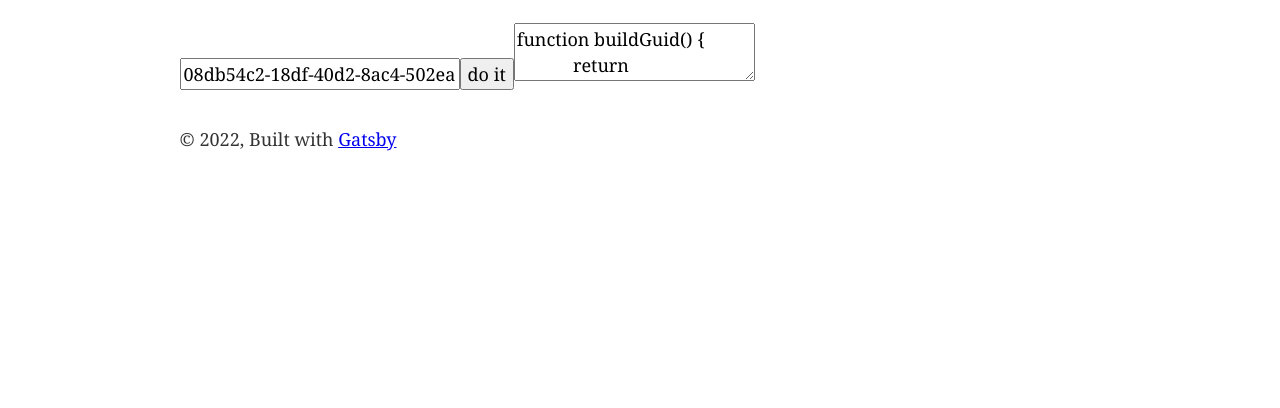
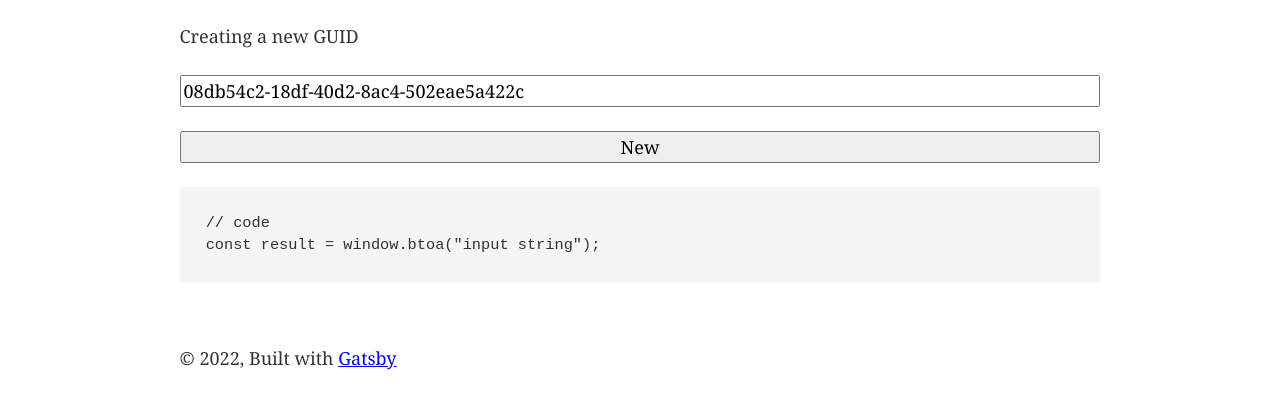
Before and after one commit to MurrayJack/quick-func, a Gatsby site: page /functions/guid in a window 1280 px wide. Shown: the part 100-508 px from the top of the page. Built offline with nearby package versions, Linux system fonts and the light colour scheme; Gatsby itself is replaced by a stand-in of ours.

Commit message:
made the [pages work

```diff
--- /dev/null
+++ b/src/components/code.tsx
@@ -0,0 +1,10 @@
+import * as React from "react"
+
+export const Code = ({ children }) => {
+  return (
+    <pre>
+      {`// code`}
+      {children}
+    </pre>
+  )
+}
--- a/src/pages/functions/guid.js
+++ /dev/null
@@ -1,18 +0,0 @@
-import * as React from "react"
-import Layout from "../../components/layout"
-import Seo from "../../components/seo"
-import loadable from "@loadable/component"
-
-const OtherComponent = loadable(() => import("./guild-code"))
-
-const IndexPage = () => {
-  return (
-    <Layout>
-      <Seo title="Create GUID" />
-
-      <OtherComponent />
-    </Layout>
-  )
-}
-
-export default IndexPage
--- /dev/null
+++ b/src/pages/functions/guid.tsx
@@ -0,0 +1,54 @@
+import * as React from "react"
+import Layout from "../../components/layout"
+import Seo from "../../components/seo"
+import { Code } from "../../components/code"
+import Page from "../../components/Page"
+import { createRef } from "react"
+
+const IndexPage = () => {
+  const [guid, setGuid] = React.useState("")
+
+  const button = createRef<HTMLButtonElement>()
+
+  React.useEffect(() => {
+    const buildGuid = () => {
+      return (([1e7] as any) + -1e3 + -4e3 + -8e3 + -1e11).replace(
+        /[018]/g,
+        c =>
+          (
+            c ^
+            (window.crypto.getRandomValues(new Uint8Array(1))[0] &
+              (15 >> (c / 4)))
+          ).toString(16)
+      )
+    }
+
+    button.current.addEventListener("click", () => {
+      setGuid(buildGuid())
+    })
+
+    setGuid(buildGuid())
+  }, [])
+
+  return (
+    <Layout>
+      <Seo title="Create GUID" />
+
+      <p>Creating a new GUID</p>
+
+      <Page>
+        <input type="text" readOnly value={guid}></input>
+
+        <button ref={button}>New</button>
+
+        <Code>
+          {`
+const result = window.btoa("input string");
+`}
+        </Code>
+      </Page>
+    </Layout>
+  )
+}
+
+export default IndexPage
--- a/src/pages/functions/guild-code.js
+++ /dev/null
@@ -1,35 +0,0 @@
-import * as React from "react"
-
-const IndexPage = () => {
-  const client = typeof window !== "undefined"
-
-  const buildGuid = () => {
-    return ([1e7] + -1e3 + -4e3 + -8e3 + -1e11).replace(/[018]/g, c =>
-      (
-        c ^
-        (client &&
-          window.crypto.getRandomValues(new Uint8Array(1))[0] & (15 >> (c / 4)))
-      ).toString(16)
-    )
-  }
-
-  const [guid, setGuid] = React.useState(buildGuid())
-
-  return (
-    <>
-      <input type="text" readOnly value={guid}></input>
-
-      <button onClick={() => setGuid(buildGuid())}>do it</button>
-
-      <textarea>
-        {`function buildGuid() {
-            return ([1e7]+-1e3+-4e3+-8e3+-1e11).replace(/[018]/g, c =>
-                (c ^ crypto.getRandomValues(new Uint8Array(1))[0] & 15 >> c / 4).toString(16)
-            );
-        }`}
-      </textarea>
-    </>
-  )
-}
-
-export default IndexPage
```
Also changed, not shown: src/pages/functions/base64encode.tsx (+26 -4 lines).
